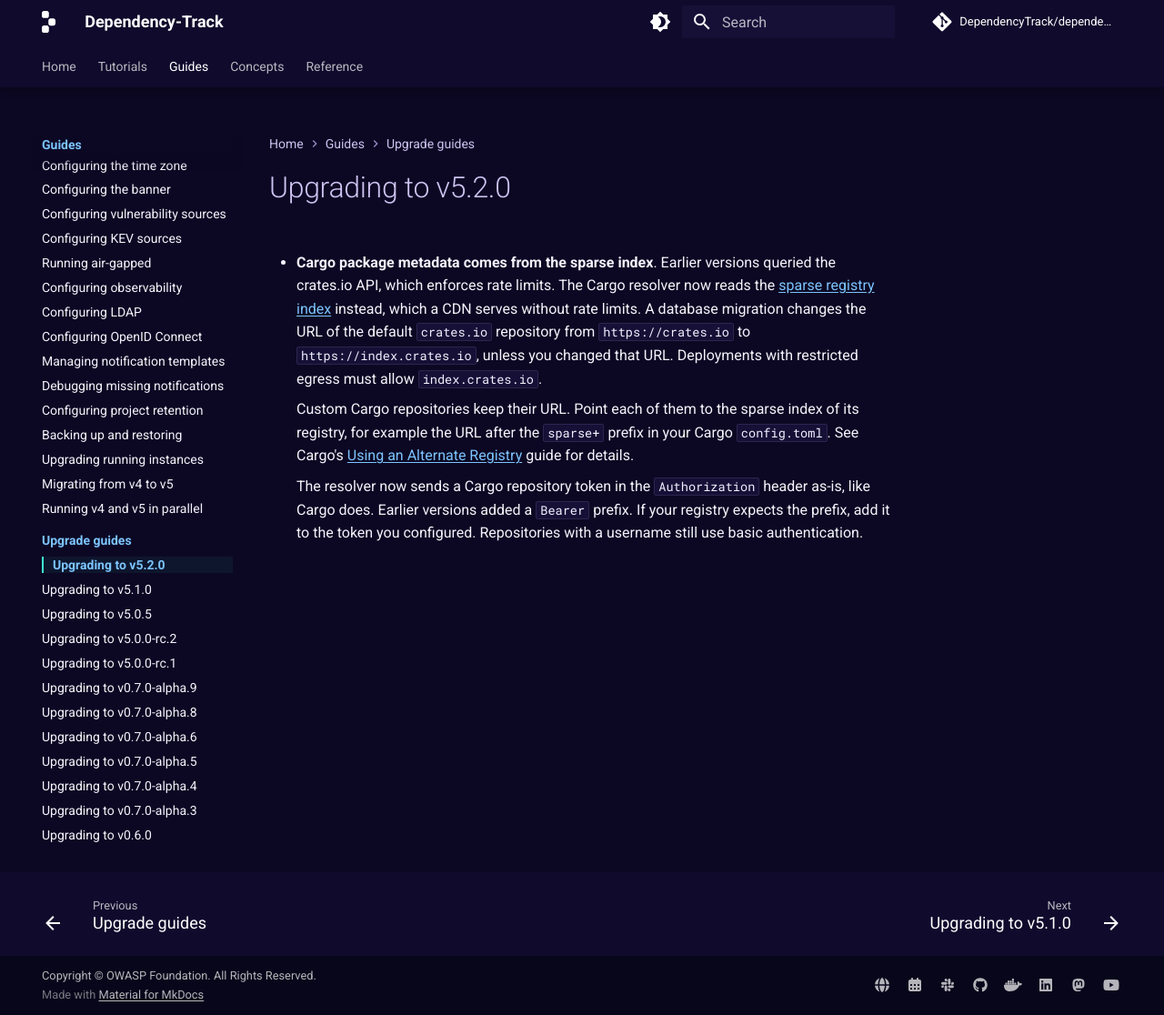
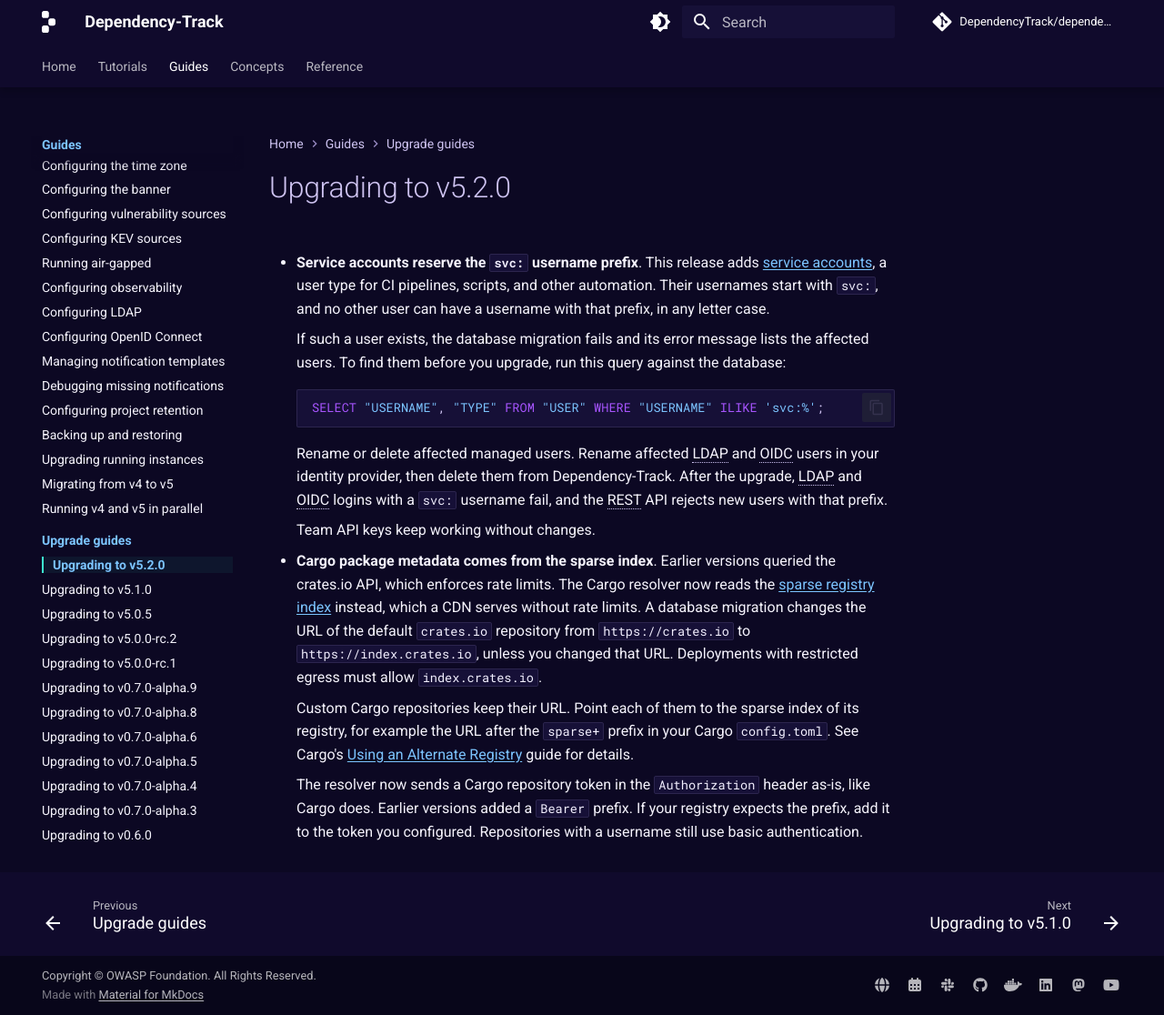
Before and after one commit to DependencyTrack/docs, an MkDocs documentation site: the page built from docs/guides/upgrading/v5.2.0.md, in a window 1280 px wide and 1116 px high. Shown: the whole window at 91% size. Built offline with MkDocs 1.6.1 and Material for MkDocs 9.7.7, drawn with Linux system fonts in a browser that asks for light colours; comment, search, counter and statistics services are not loaded; the version menu is left out.

Commit message:
Add initial service account docs (#258)
Adds a 5.2.0 upgrade note that highlights the possibility of name conflicts and what to do about it. Also updates existing docs related to access control to mention service accounts.

More detailed docs will follow once the feature is fully fleshed out and frontend views exist.

Signed-off-by: nscuro <nscuro@protonmail.com>

````diff
--- a/docs/guides/upgrading/v5.2.0.md
+++ b/docs/guides/upgrading/v5.2.0.md
@@ -1,4 +1,21 @@
 # Upgrading to v5.2.0
+
+* **Service accounts reserve the `svc:` username prefix**. This release adds [service accounts][access-control-svc],
+  a user type for CI pipelines, scripts, and other automation. Their usernames start with `svc:`,
+  and no other user can have a username with that prefix, in any letter case.
+
+    If such a user exists, the database migration fails and its error message lists the affected users.
+    To find them before you upgrade, run this query against the database:
+
+    ```sql
+    SELECT "USERNAME", "TYPE" FROM "USER" WHERE "USERNAME" ILIKE 'svc:%';
+    ```
+
+    Rename or delete affected managed users. Rename affected LDAP and OIDC users in your identity provider,
+    then delete them from Dependency-Track. After the upgrade, LDAP and OIDC logins with a `svc:` username fail,
+    and the REST API rejects new users with that prefix.
+
+    Team API keys keep working without changes.
 
 * **Cargo package metadata comes from the sparse index**. Earlier versions queried the crates.io API,
   which enforces rate limits. The Cargo resolver now reads the [sparse registry index][cargo-idx] instead,
@@ -14,5 +31,6 @@
     Earlier versions added a `Bearer` prefix. If your registry expects the prefix, add it to the token you configured.
     Repositories with a username still use basic authentication.
 
+[access-control-svc]: ../../concepts/access-control.md#service-accounts
 [cargo-alt-reg]: https://doc.rust-lang.org/cargo/reference/registries.html#using-an-alternate-registry
 [cargo-idx]: https://doc.rust-lang.org/cargo/reference/registry-index.html#sparse-protocol
````
Also changed, not shown: context/vocabulary.md (+3 -2 lines), docs/concepts/access-control.md (+43 -13 lines), docs/reference/permissions.md (+7 -7 lines).
